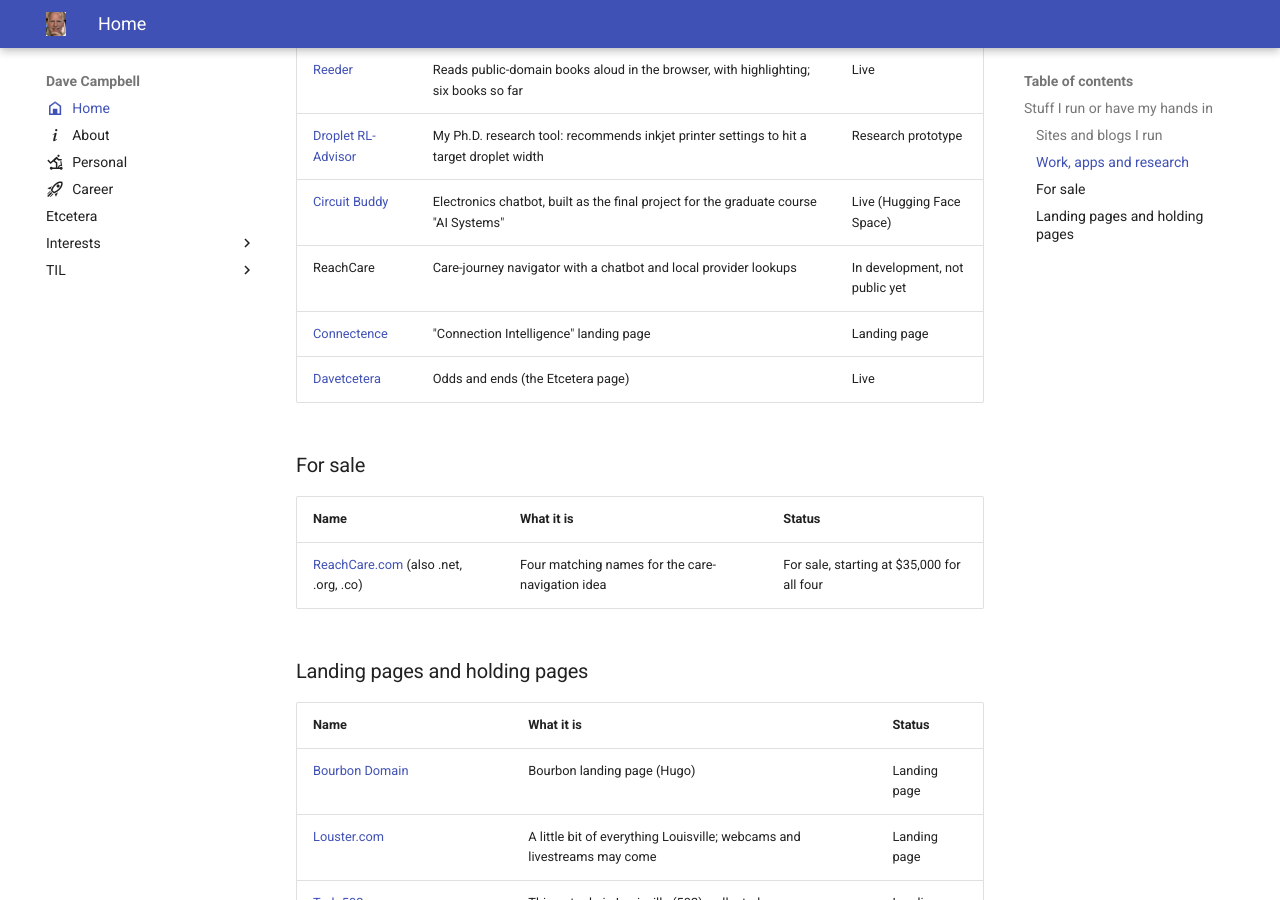
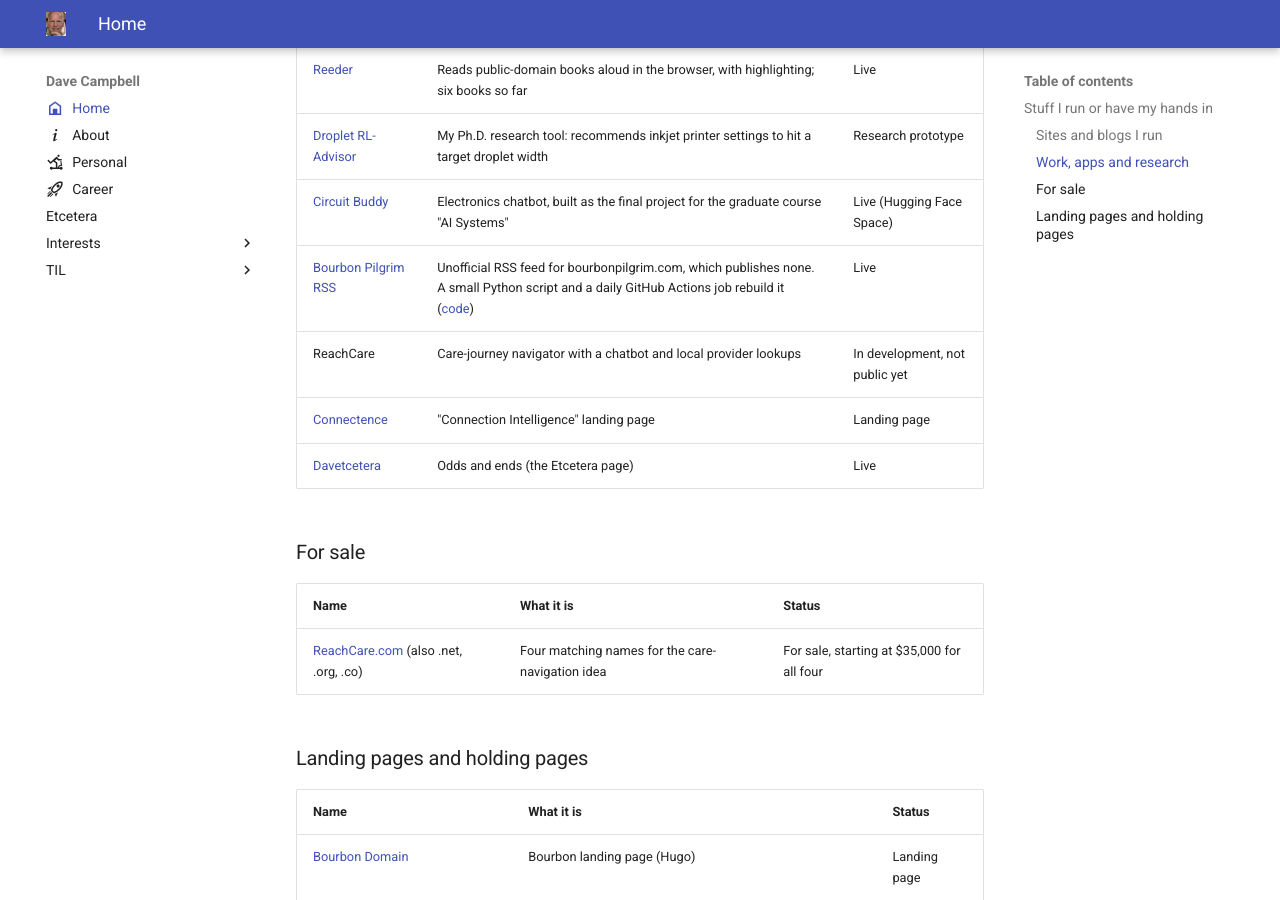
Before and after one commit to davecampbell/davecampbell.github.io, an MkDocs documentation site: the page built from docs/index.md, in a window 1280 px wide and 900 px high, scrolled down 1631 px. Built offline with MkDocs 1.6.1 and Material for MkDocs 9.7.7, drawn with Linux system fonts in a browser that asks for light colours.

Commit message:
Add Bourbon Pilgrim RSS feed to front-page table
Co-Authored-By: Claude Sonnet 5.5 <noreply@anthropic.com>

```diff
--- a/docs/index.md
+++ b/docs/index.md
@@ -49,6 +49,7 @@ A working list, kept by hand. Most of these run on one small server I look after
 | [Reeder](https://reeder.daveccampbell.com){:target="_blank" rel="noopener"} | Reads public-domain books aloud in the browser, with highlighting; six books so far | Live |
 | [Droplet RL-Advisor](https://rl-advisor.nexus-tools.work){:target="_blank" rel="noopener"} | My Ph.D. research tool: recommends inkjet printer settings to hit a target droplet width | Research prototype |
 | [Circuit Buddy](https://huggingface.co/spaces/daveccampbell/ece-618-circuit-buddy){:target="_blank" rel="noopener"} | Electronics chatbot, built as the final project for the graduate course "AI Systems" | Live (Hugging Face Space) |
+| [Bourbon Pilgrim RSS](https://daveccampbell.com/bourbonpilgrim-rss/feed.xml){:target="_blank" rel="noopener"} | Unofficial RSS feed for bourbonpilgrim.com, which publishes none. A small Python script and a daily GitHub Actions job rebuild it ([code](https://github.com/davecampbell/bourbonpilgrim-rss){:target="_blank" rel="noopener"}) | Live |
 | ReachCare | Care-journey navigator with a chatbot and local provider lookups | In development, not public yet |
 | [Connectence](https://connectence.com){:target="_blank" rel="noopener"} | "Connection Intelligence" landing page | Landing page |
 | [Davetcetera](https://davetcetera.daveccampbell.com){:target="_blank" rel="noopener"} | Odds and ends (the Etcetera page) | Live |
```
